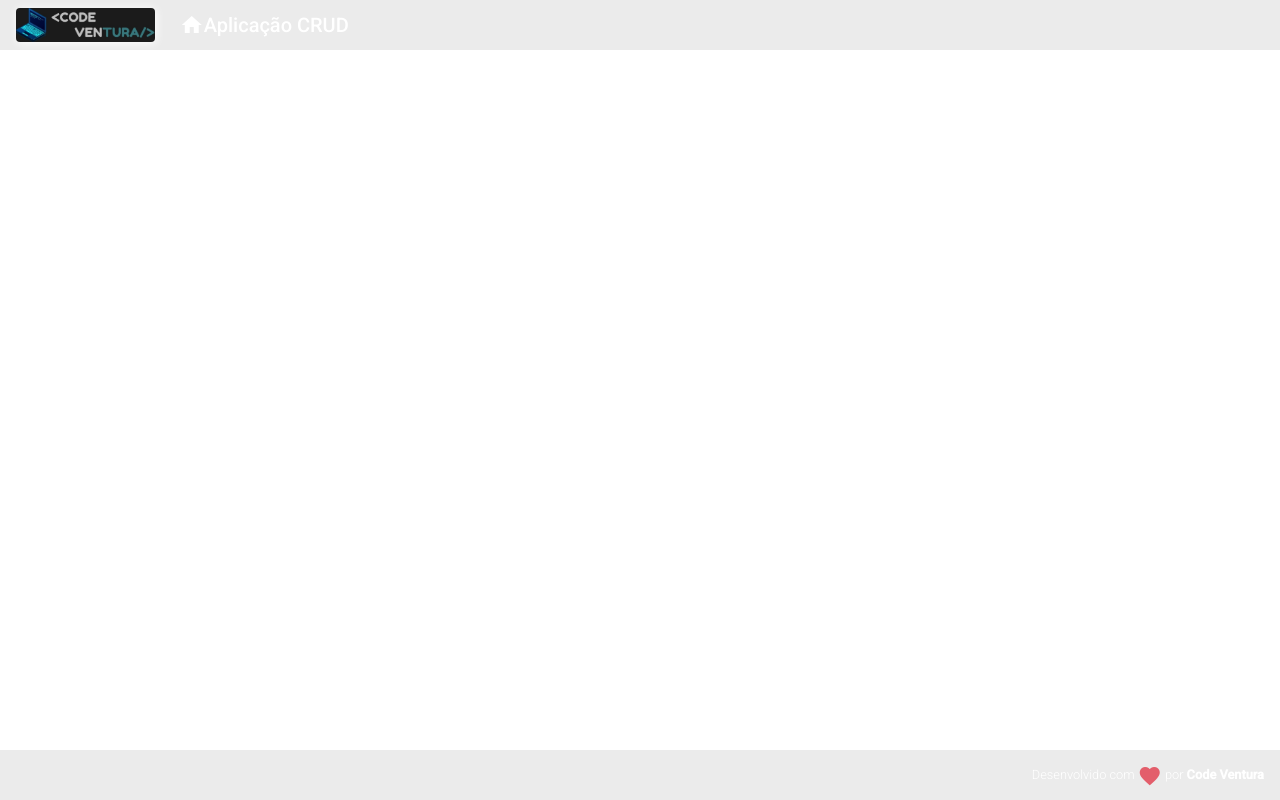
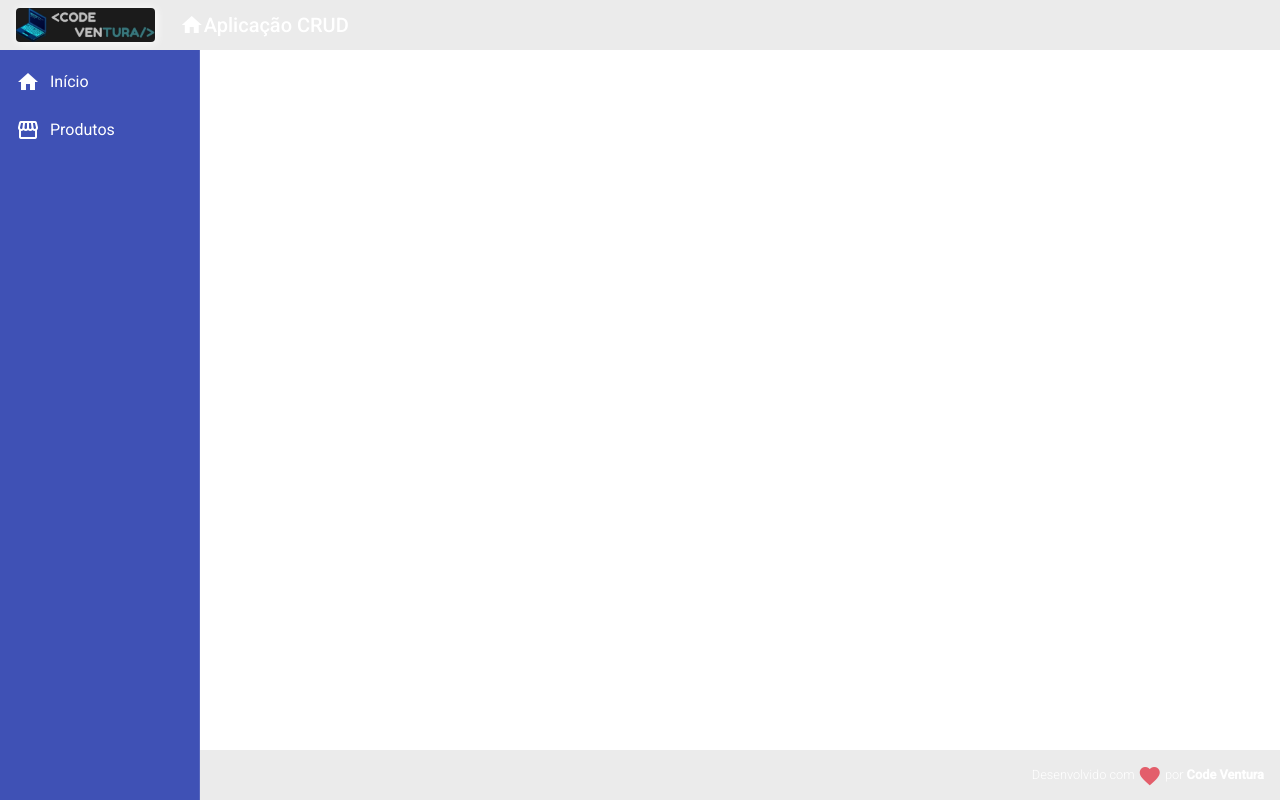
Before and after one commit to DevCaioSouza/angular-crud, an Angular app in the folder angular-crud/frontend/: page / in a window 1280 px wide. Built offline with nearby package versions, Linux system fonts and the light colour scheme.

Commit message:
side navbar added

```diff
--- a/angular-crud/frontend/src/app/app.component.html
+++ b/angular-crud/frontend/src/app/app.component.html
@@ -1,2 +1,3 @@
 <app-header></app-header>
+<app-nav></app-nav>
 <app-footer></app-footer>
--- /dev/null
+++ b/angular-crud/frontend/src/app/components/template/nav/nav.component.css
@@ -0,0 +1,12 @@
+.sidenav{
+  background-color: #3f51b5;
+  width: 200px;
+}
+
+.sidenav a{
+  color: #fff;
+}
+
+.sidenav i {
+  padding-right: 10px;
+}
--- /dev/null
+++ b/angular-crud/frontend/src/app/components/template/nav/nav.component.html
@@ -0,0 +1,19 @@
+<mat-sidenav-container class="container">
+  <mat-sidenav class="sidenav" mode="side" opened
+  fixedInViewport="true" fixedTopGap="50">
+    <mat-nav-list>
+      <a mat-list-item class="nav-list">
+        <i class="material-icons" >
+          home
+        </i>
+        Início
+      </a>
+      <a mat-list-item>
+        <i class="material-icons" >
+          storefront
+        </i>
+        Produtos
+      </a>
+    </mat-nav-list>
+  </mat-sidenav>
+</mat-sidenav-container>
--- /dev/null
+++ b/angular-crud/frontend/src/app/components/template/nav/nav.component.ts
@@ -0,0 +1,15 @@
+import { Component, OnInit } from '@angular/core';
+
+@Component({
+  selector: 'app-nav',
+  templateUrl: './nav.component.html',
+  styleUrls: ['./nav.component.css']
+})
+export class NavComponent implements OnInit {
+
+  constructor() { }
+
+  ngOnInit(): void {
+  }
+
+}
```
Also changed, not shown: angular-crud/frontend/src/app/app.module.ts (+9 -2 lines).
